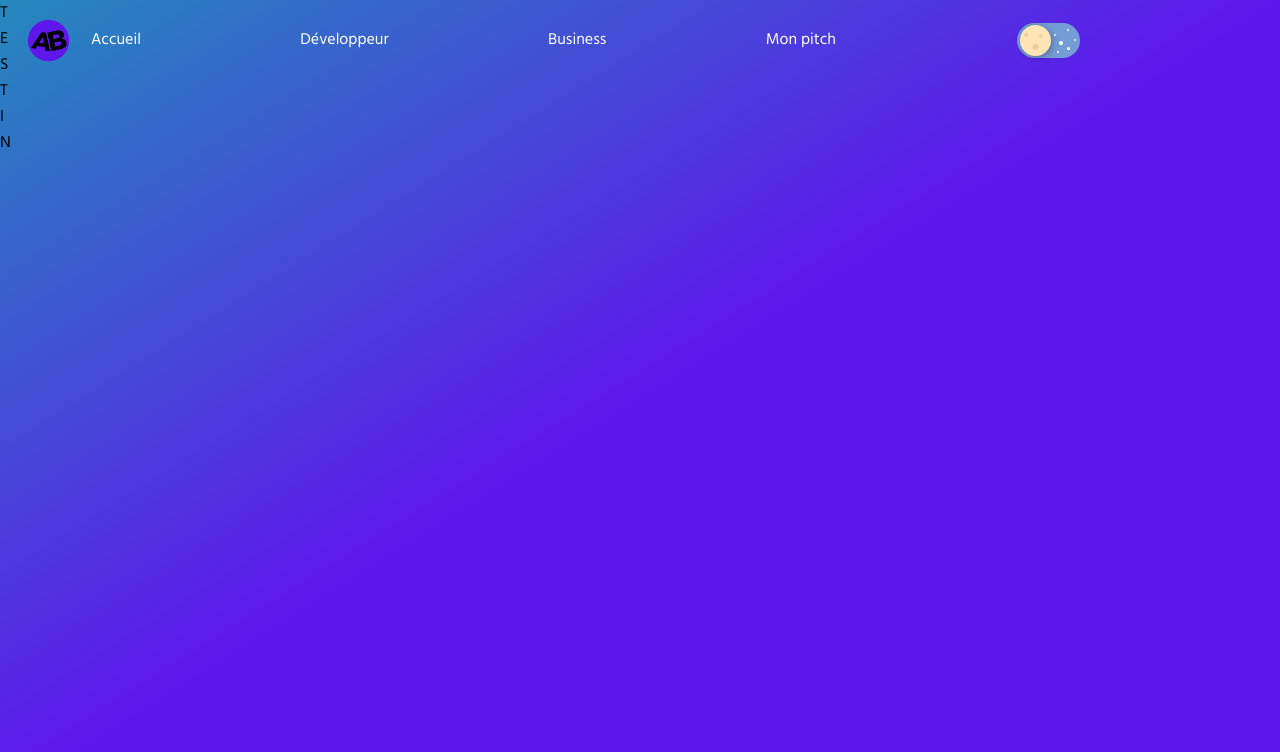
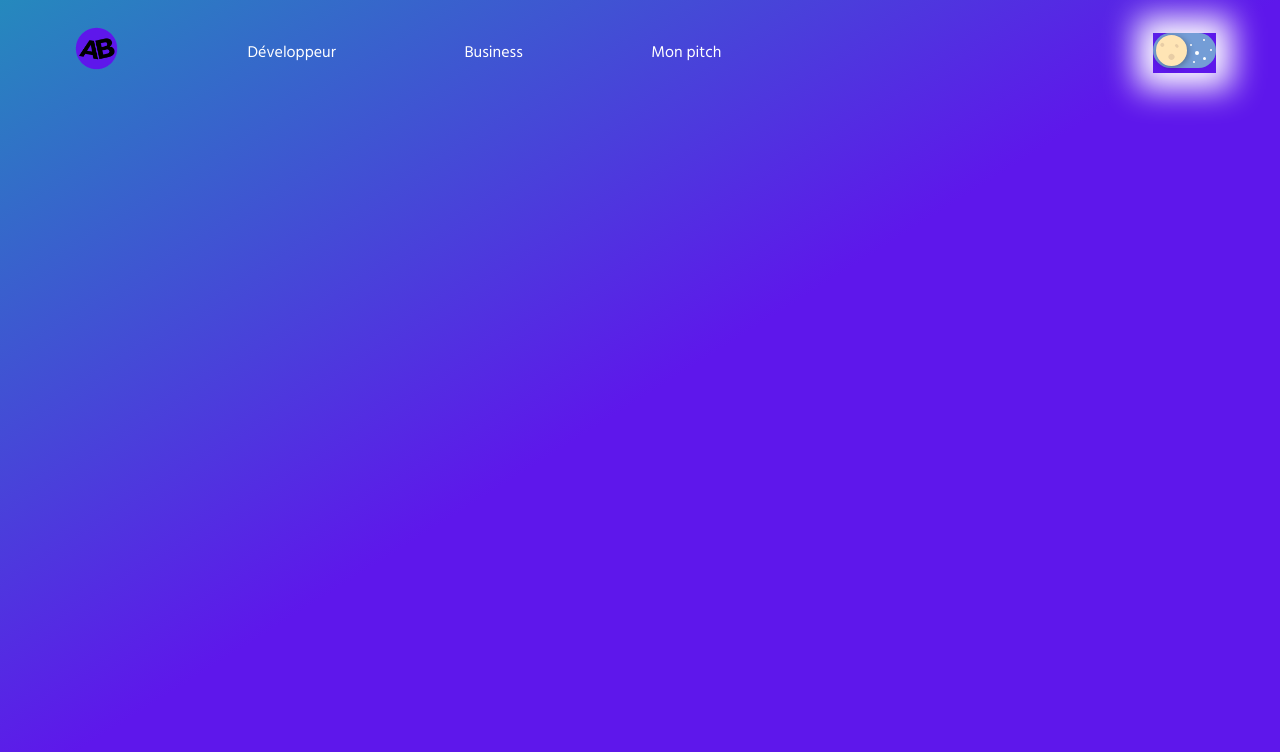
Before and after one commit to aauugguussttiinn/portfolio-front, a React (Create React App) app: page / in a window 1280 px wide. Shown: the top 752 px of the page. Built offline with nearby package versions, Linux system fonts and the light colour scheme; a web font is replaced by a local one.

Commit message:
Creating halo around dark mode button

```diff
--- a/src/App.js
+++ b/src/App.js
@@ -9,7 +9,6 @@ import Home from 'pages/Home/Home';
 // COMPONENTS IMPORTS
 import Navigation from 'components/Navigation/Navigation';
 import DarkMode from 'context/darkMode';
-import DarkModeButton from 'components/DarkModeButton/DarkModeButton';
 
 
 function App() {
@@ -36,7 +35,6 @@ function App() {
     <Router>
       <DarkMode.Provider value={{ isDark, toogleMode: toogleMode }}>
         <Navigation />
-        <DarkModeButton/>
         <Routes>
           <Route exact path="/" element={ <Home />} />
         </Routes>
--- a/src/components/DarkModeButton/DarkModeButton.jsx
+++ b/src/components/DarkModeButton/DarkModeButton.jsx
@@ -9,7 +9,7 @@ const DarkModeButton = () => {
   const { isDark, toogleMode } = useContext(DarkMode);
 
   return (
-    <div className="toggleWrapper" id="whateveriwant">
+    <div className="toggleWrapper">
       <input type="checkbox" className="" id="checkbox" checked={isDark ? true : false} onChange={toogleMode} />
       <label htmlFor="checkbox" className="toggle">
         <span className="toggle__handler">
--- a/src/components/DarkModeButton/_darkmodebutton.scss
+++ b/src/components/DarkModeButton/_darkmodebutton.scss
@@ -1,8 +1,7 @@
 .toggleWrapper {
-  position:absolute;
-  top:23px;
-  right: 200px;
-  z-index: 10;
+  box-shadow: 0em 0em 2em 1rem $basic-color-white;
+
+  z-index: 1;
   transition: all .5s;
   @include phone{
     top:8px;
--- a/src/components/Navigation/Navigation.jsx
+++ b/src/components/Navigation/Navigation.jsx
@@ -1,5 +1,6 @@
 // CONFIG IMPORTS
 import { Link, NavLink, useHistory } from 'react-router-dom';
+import DarkModeButton from 'components/DarkModeButton/DarkModeButton';
 // import { useDispatch } from 'react-redux';
 // import Cookies from 'js-cookie';
 
@@ -11,12 +12,11 @@ import logo from 'assets/images/logo.png'
 const Navigation = () => {
 
   return (
-    <div className="navigation align-items-center justify-content-between">
-      <div className="d-flex justify-content-between align-items-center">
-        <img className="logo" src={logo} alt="Logo de mon portfolio"/>
+    <div className="navigation d-flex align-items-center justify-content-between">
+      <div className="d-flex align-items-center mx-5">
         <div className="d-flex justify-content-between align-items-center">
-          <NavLink exact to="/" activeClassName="nav-active" className="nav-link">
-            Accueil
+          <NavLink exact to="/">
+          <img className="logo" src={logo} alt="Logo de mon portfolio"/>
           </NavLink>
           <NavLink exact to="/developpeur" activeClassName="nav-active" className="nav-link">
             Développeur
@@ -29,7 +29,8 @@ const Navigation = () => {
           </NavLink>
         </div>
       </div>
-      <div className="d-flex">
+      <div className="d-flex align-items-center justify-content-end mx-5">
+        <DarkModeButton />
       </div>
     </div>
   );
--- a/src/components/Navigation/_navigation.scss
+++ b/src/components/Navigation/_navigation.scss
@@ -1,11 +1,7 @@
 .navigation {
   position: absolute;
-  display: flex;
-  background-color: transparent;
   width: 100%;
-  z-index: 10;
-  align-items: center;
-  height: 5rem;
+  z-index: 1;
   padding: 1rem;
 
   @include phone {
@@ -57,48 +53,4 @@
     cursor: pointer;
   }
 
-
-
-  .dropdown-toggle {
-    background-color: var(--prim-color);
-    color: var(--basic-color-white);
-    margin: 15px;
-  }
-  .dropdown-item a{
-    color:#454545;
-    text-decoration: none;
-    width: 100%;
-    height: 100%;
-  }
-  .dropdown-item-text{
-    color:#8186FE;
-  }
-
-
-  .deconnexion{
-    background-color: none;
-    margin: 0;
-    font-size: 0.9rem;
-    color:var(--prim-color);
-    cursor: pointer;
-    width: 100%;
-    position: relative;
-    &::before{
-      content: '';
-      width: 0;
-      height: 2px;
-      background: var(--prim-color);
-      position: absolute;
-      left: 0;
-      bottom:0px;
-      transition: all .5s;
-    }
-    &:hover::before{
-      width: 100%;
-    }
-  }
 }
-
-.darkmode-button{
-  margin-left: 20px;
-}
--- a/src/pages/Home/Home.jsx
+++ b/src/pages/Home/Home.jsx
@@ -9,12 +9,12 @@ const Home = () => {
 
   return(
     <div className="">
-      <div>T</div>
+      {/* <div>T</div>
       <div>E</div>
       <div>S</div>
       <div>T</div>
       <div>I</div>
-      <div>N</div>
+      <div>N</div> */}
     </div>
   )
 };
```
